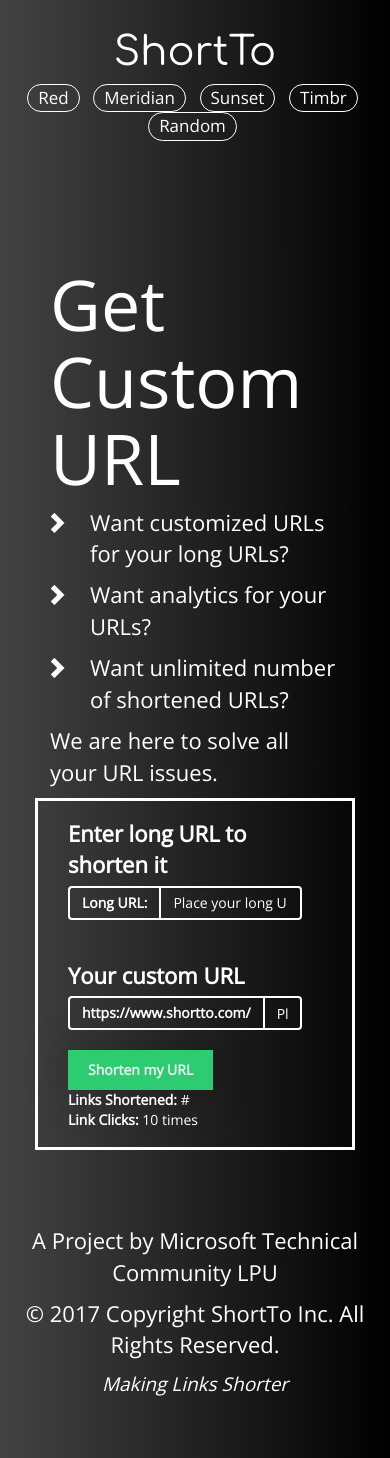
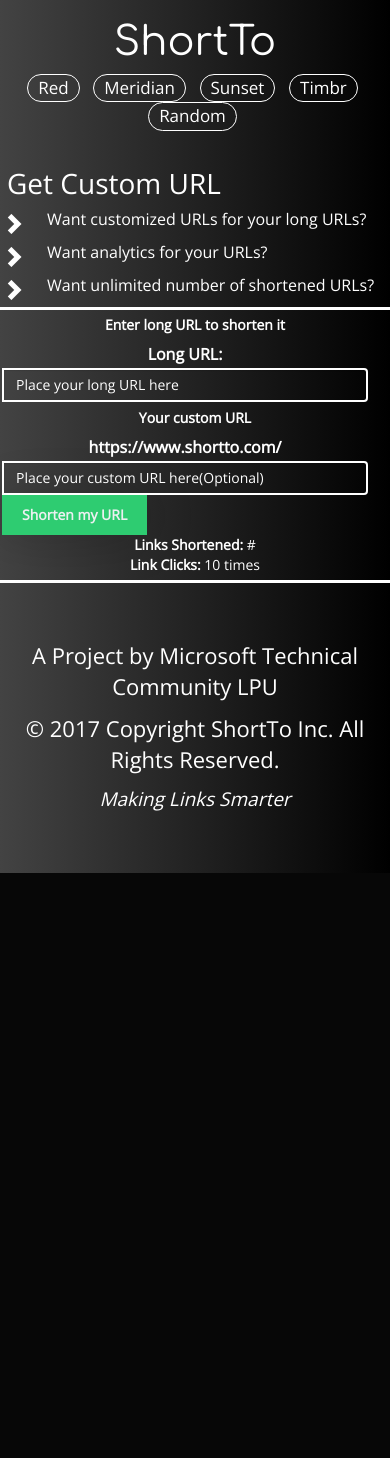
Before and after one commit to sanudatta11/shortto, a Python web app: template app/templates/index.html in a window 390 px wide. After the commit the page ends 873 px from the top, so only its background shows below. Run offline with Jinja, Linux system fonts and the light colour scheme; the template is opened without the code that fills it: most values are stand-ins (such as "Sample title", 1, 10 or a date in 2020); some libraries are stand-ins or nearby versions.

Commit message:
added mobile optimization lvl 1

```diff
--- a/app/static/css/main.css
+++ b/app/static/css/main.css
@@ -431,3 +431,53 @@ footer a:hover {
 	color: #00ccff !important;
 	text-decoration: none;
 }
+@media (min-width: 1100px) {
+
+}
+@media (max-width: 1100px) {
+
+}
+@media (max-width: 480px) {
+ #hello {
+   	color: green;
+	  }
+	  .basic-heading {
+	  	font-size: 28px;
+	  }
+	 	ul > li > p {
+	  	font-size: 16px;
+	  }
+	  .sub-heading {
+	  	display: none;
+	  }
+	  nav {
+	  	padding-bottom: 0px;
+	  	padding-top: 0px;
+	  }
+	  .main-div {
+	  	text-align: center;
+	  	padding: 5px 7px;
+	  }
+.input-group {
+position: relative;
+display: block;
+border-collapse: separate;
+}
+footer > container-fluid >  {
+	font-size: 10px;
+}
+.label-style {
+	font-size: 18px;
+}
+.label-style-2 {
+	font-size: 14px;
+}
+#main {
+	padding: 7px 7px;
+}
+.input-group-addon {
+	border: 0px;
+	font-size: 16px;
+}
+
+}
--- a/app/templates/index.html
+++ b/app/templates/index.html
@@ -15,6 +15,7 @@
         gtag('config', 'UA-108877136-1');
     </script>
     <meta name="viewport" content="width=device-width, initial-scale=1">
+    <meta name="description" content="Welcome to Short To. We are URL Shortening Company. Big URLs are now a big problem for everyone. We try to make URLs shorter and smarter. Now get your custom short URL or a random one. We provide analytics and easy copy feature for your links. Now no more hustling for long links. We are here.">
     <link rel="stylesheet" type="text/css" href="https://maxcdn.bootstrapcdn.com/bootstrap/3.3.7/css/bootstrap.min.css">
     <link rel="stylesheet" type="text/css" href="{{ url_for('static',filename='css/main.css') }}">
     <link href="https://fonts.googleapis.com/css?family=Open+Sans:300" rel="stylesheet">
@@ -84,7 +85,7 @@
         <div class="col-md-6 col-sm-12 col-xs-12 main-div" id="main-div">
             <form action="/" method="post" enctype="multipart/form-data">
                 <input type="hidden" name="csrf_token" value="{{ csrf_token() }}"/>
-                <label for="basic-url-2" class="label-style">Enter long URL to shorten it
+                <label for="basic-url-2" class="label-style-2">Enter long URL to shorten it
                     {% if url_error %}
                         {{ '(Try Again! Invalid Url Given)' }}
                     {% endif %}
@@ -100,7 +101,7 @@
                 </div>
                 <br>
                 <br>
-                <label for="basic-url" class="label-style" style="padding-top: 0">Your custom URL {% if error_url %}
+                <label for="basic-url" class="label-style-2" style="padding-top: 0">Your custom URL {% if error_url %}
                     {{ '(Try Again.Url is taken)' }} {% endif %}
                     {% if error_url_type %}
                     {{ '(Try Again.Invalid Url)' }} {% endif %}
@@ -140,7 +141,7 @@
                 <span><p class="text-center">A Project by <a href="http://microsoftlpu.com/">Microsoft Technical Community LPU</a></p></span>
                 <p class="text-center"> © 2017 Copyright
                     <a href="https://shortto.com ">ShortTo Inc.</a> All Rights Reserved.</p>
-                <p class="text-center" style="font-size: 19px;"><i>Making Links Shorter</i></p>
+                <p class="text-center" style="font-size: 19px;"><i>Making Links Smarter</i></p>
             </div>
         </div>
     </div>
--- a/application.py
+++ b/application.py
@@ -1,4 +1,4 @@
 from app import app
 application = app
 if __name__ == '__main__':
-    app.run(host='0.0.0.0',debug=True)
+    app.run(host='0.0.0.0')
```
Also changed, not shown: sitemap.xml (added, +9 -0 lines).
